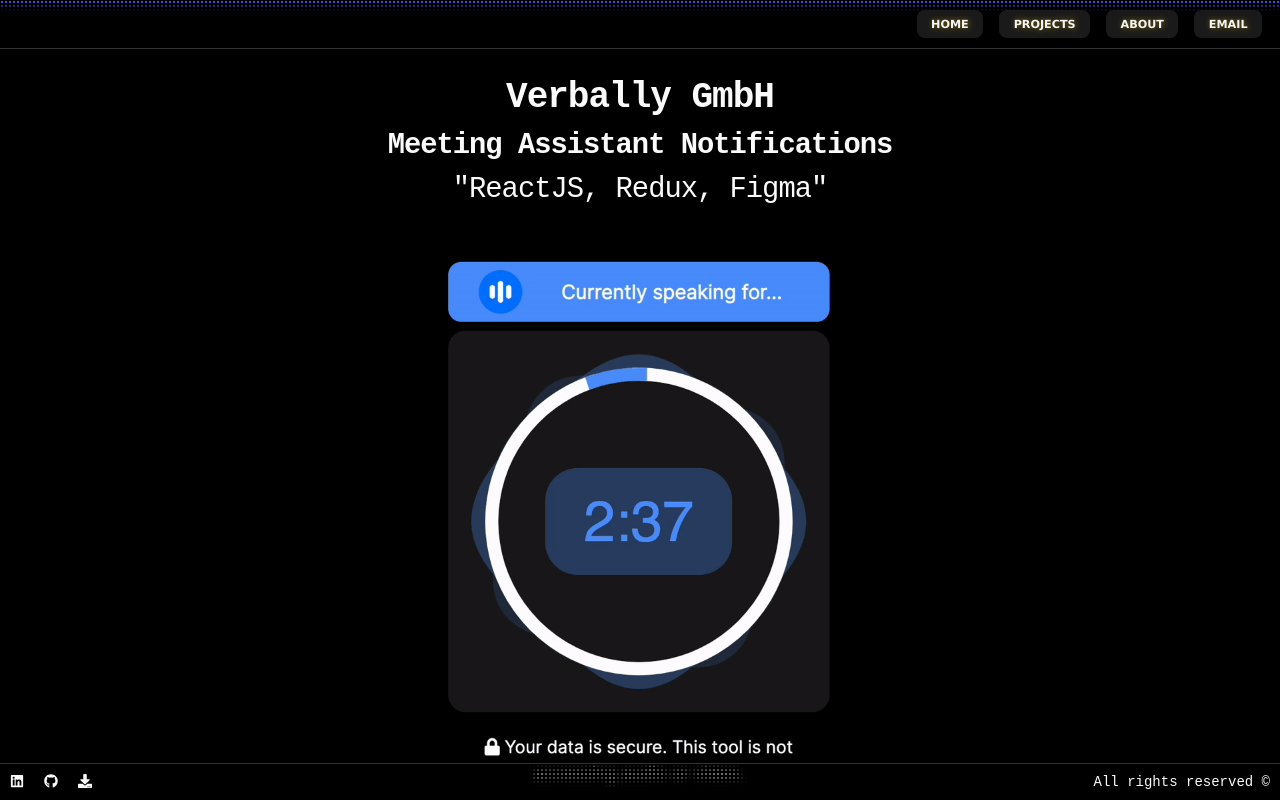
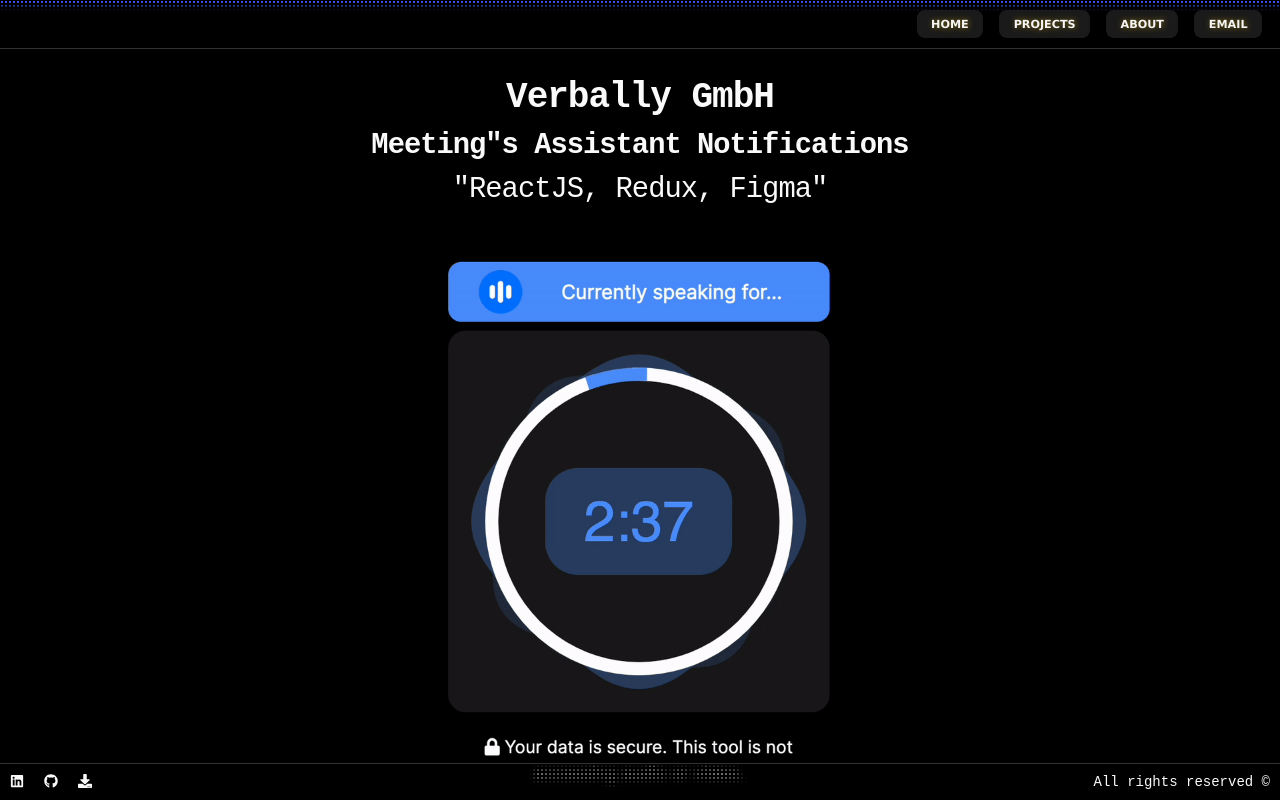
Before and after one commit to h-aburesha/my-next-website, a Next.js app: page /projects/7 in a window 1280 px wide. Shown: the top 800 px of the page. Built offline with nearby package versions, Linux system fonts and the light colour scheme.

Commit message:
Fix typo in project 7's code

```diff
--- a/pages/projects/7.tsx
+++ b/pages/projects/7.tsx
@@ -21,7 +21,7 @@
                 </code>
                 <br />
                 <code style={{ fontWeight: 'bold', fontSize: '0.8em' }}>
-                    Meeting Assistant Notifications
+                    Meeting&quot;s Assistant Notifications
                 </code>
                 <br />
                 <code
```
